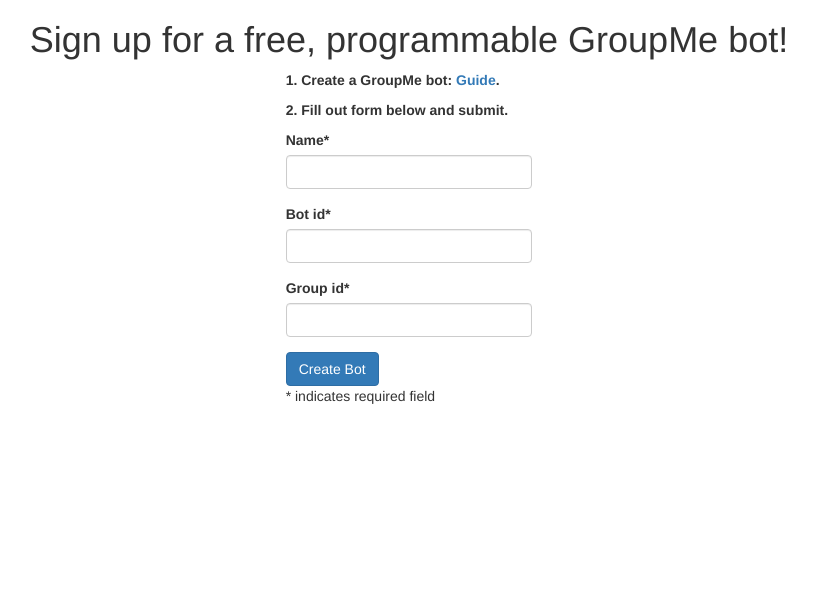
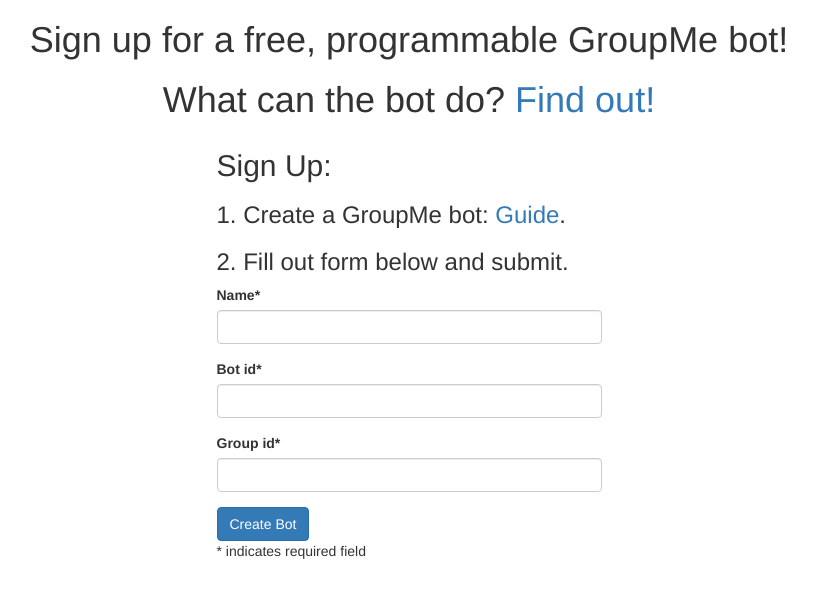
Before and after one commit to eyoung8/groupmebot, a Django app: page / in a window 1280 px wide. Shown: the top 598 px of the page, without its empty margins (231-1047 px from the left). Run offline with Django 3.2, Linux system fonts and the light colour scheme; some libraries are stand-ins or nearby versions.

Commit message:
Added link to bot guide to home page. Changed formatting slightly

```diff
--- a/bot/templates/bot_home.html
+++ b/bot/templates/bot_home.html
@@ -12,13 +12,14 @@
 
 
     <h1>Sign up for a free, programmable GroupMe bot!</h1>
-
+    <h1>What can the bot do? <a href="{% url "guide" %}"> Find out!</a></h1>
 <div class="row" align="left">
-    <div class="col-sm-offset-4 col-sm-4">
-        <p><b>1. Create a GroupMe bot: <a href="{% url 'create_bot_instructions' %}">Guide</a>.</b></p>
-        <p><b>2. Fill out form below and submit.</b></p>
+    <div class="col-sm-offset-3 col-sm-6">
+        <h2>Sign Up:</h2>
+        <h3>1. Create a GroupMe bot: <a href="{% url 'create_bot_instructions' %}">Guide</a>.</h3>
+        <h3>2. Fill out form below and submit.</h3>
     </div>
-    <div class="col-sm-offset-4 col-sm-4">
+    <div class="col-sm-offset-3 col-sm-6">
         <form method="POST" action='' enctype='multipart/form-data'> {% csrf_token %}
             {{ bot_form | crispy }}
             <input type='submit' class='btn btn-primary' value='Create Bot' />
```
